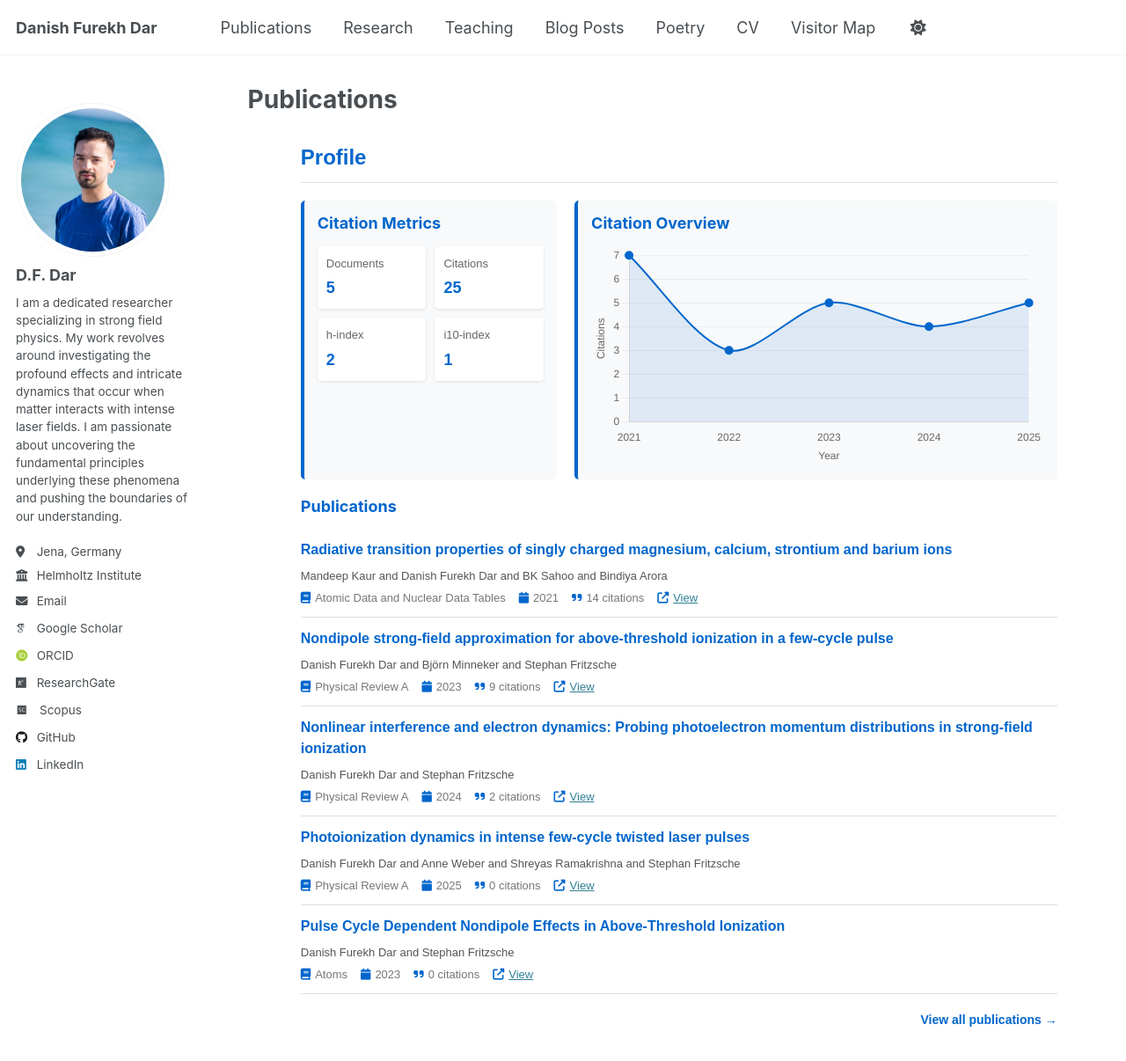
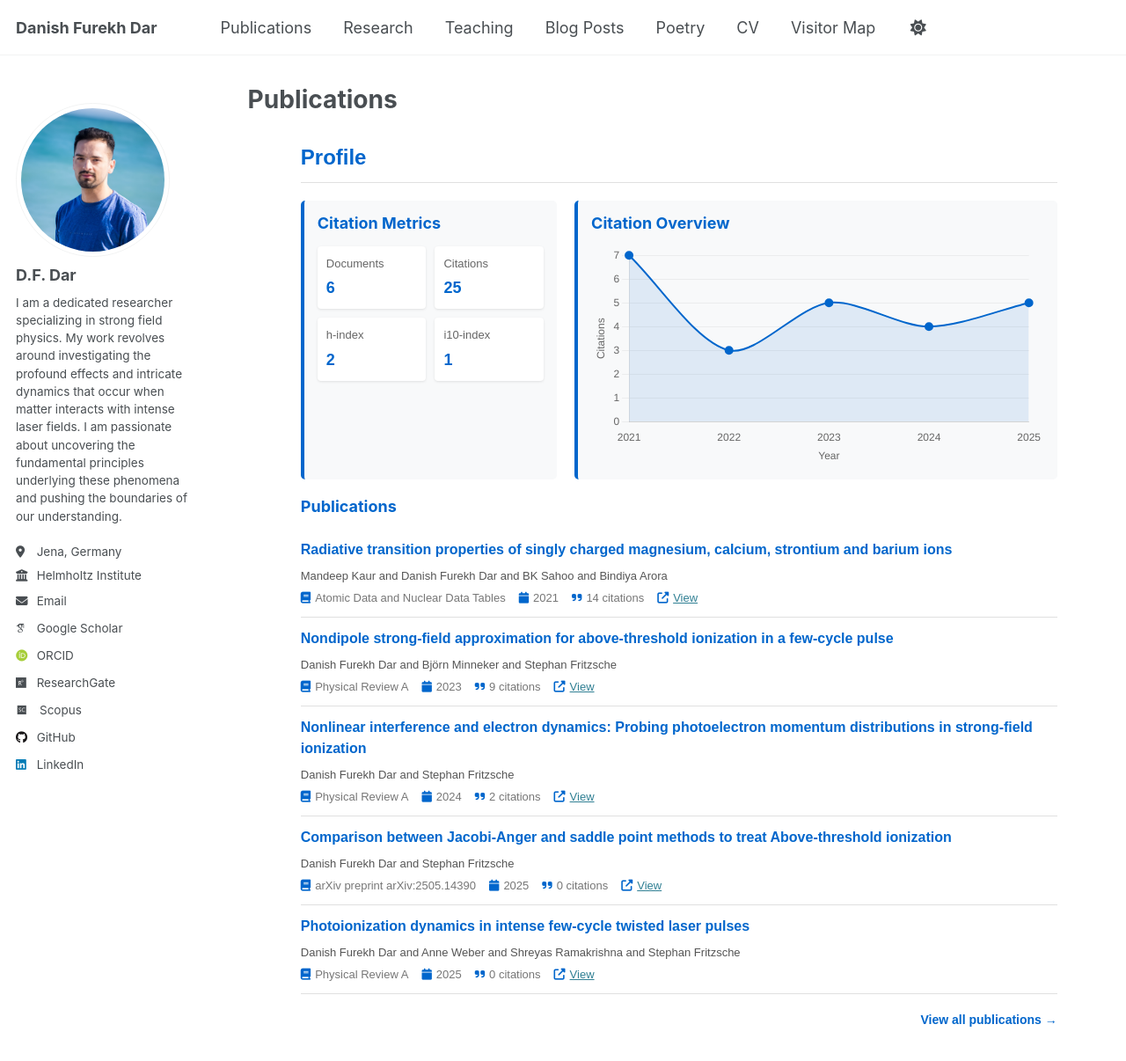
Before and after one commit to danishfurekhdar/danishfurekhdar.github.io, a Jekyll site: the page built from _pages/publications.html, in a window 1280 px wide and 1400 px high. Shown: the top 1206 px of the window at 88% size. Built offline with Jekyll 4.4.1, drawn with Linux system fonts in a browser that asks for light colours; nearby versions of some CDN libraries; some web fonts are replaced.

Commit message:
Update scholar data [skip ci]

```diff
--- a/_data/scholar.json
+++ b/_data/scholar.json
@@ -3,7 +3,7 @@
   "affiliation": "Helmholtz Institute jena",
   "h_index": 2,
   "citations": 25,
-  "documents": 5,
+  "documents": 6,
   "i10_index": 1,
   "scholar_id": "qOhxqbkAAAAJ",
   "url": "https://scholar.google.com/citations?user=qOhxqbkAAAAJ"
--- a/_data/scholar_publications.json
+++ b/_data/scholar_publications.json
@@ -24,19 +24,19 @@
     "url": "https://journals.aps.org/pra/abstract/10.1103/PhysRevA.109.L041101"
   },
   {
+    "title": "Comparison between Jacobi-Anger and saddle point methods to treat Above-threshold ionization",
+    "authors": "Danish Furekh Dar and Stephan Fritzsche",
+    "year": 2025,
+    "citations": 0,
+    "venue": "arXiv preprint arXiv:2505.14390",
+    "url": "https://arxiv.org/abs/2505.14390"
+  },
+  {
     "title": "Photoionization dynamics in intense few-cycle twisted laser pulses",
     "authors": "Danish Furekh Dar and Anne Weber and Shreyas Ramakrishna and Stephan Fritzsche",
     "year": 2025,
     "citations": 0,
     "venue": "Physical Review A",
     "url": "https://journals.aps.org/pra/abstract/10.1103/PhysRevA.111.053113"
-  },
-  {
-    "title": "Pulse Cycle Dependent Nondipole Effects in Above-Threshold Ionization",
-    "authors": "Danish Furekh Dar and Stephan Fritzsche",
-    "year": 2023,
-    "citations": 0,
-    "venue": "Atoms",
-    "url": "https://www.mdpi.com/2218-2004/11/6/97"
   }
 ]
```
